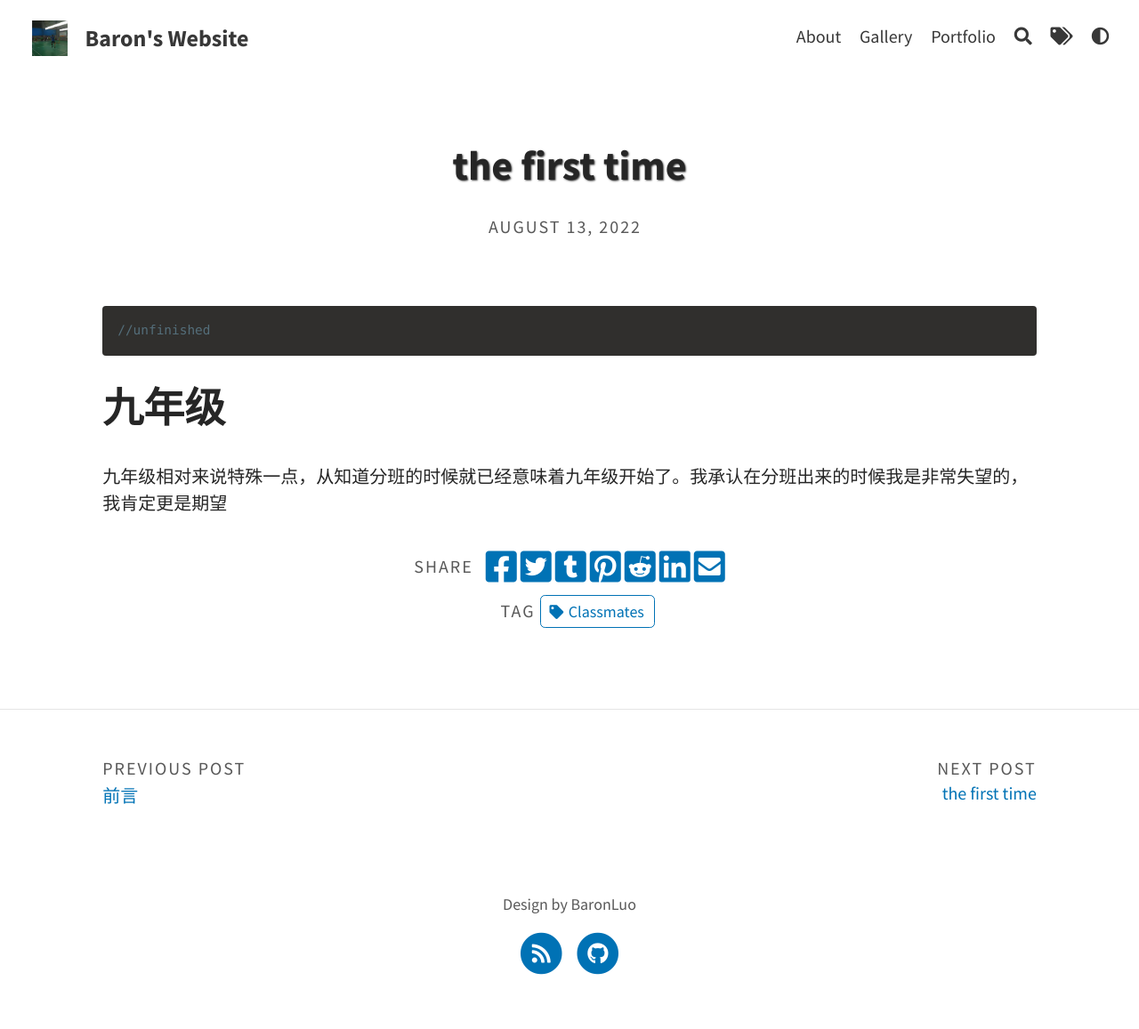
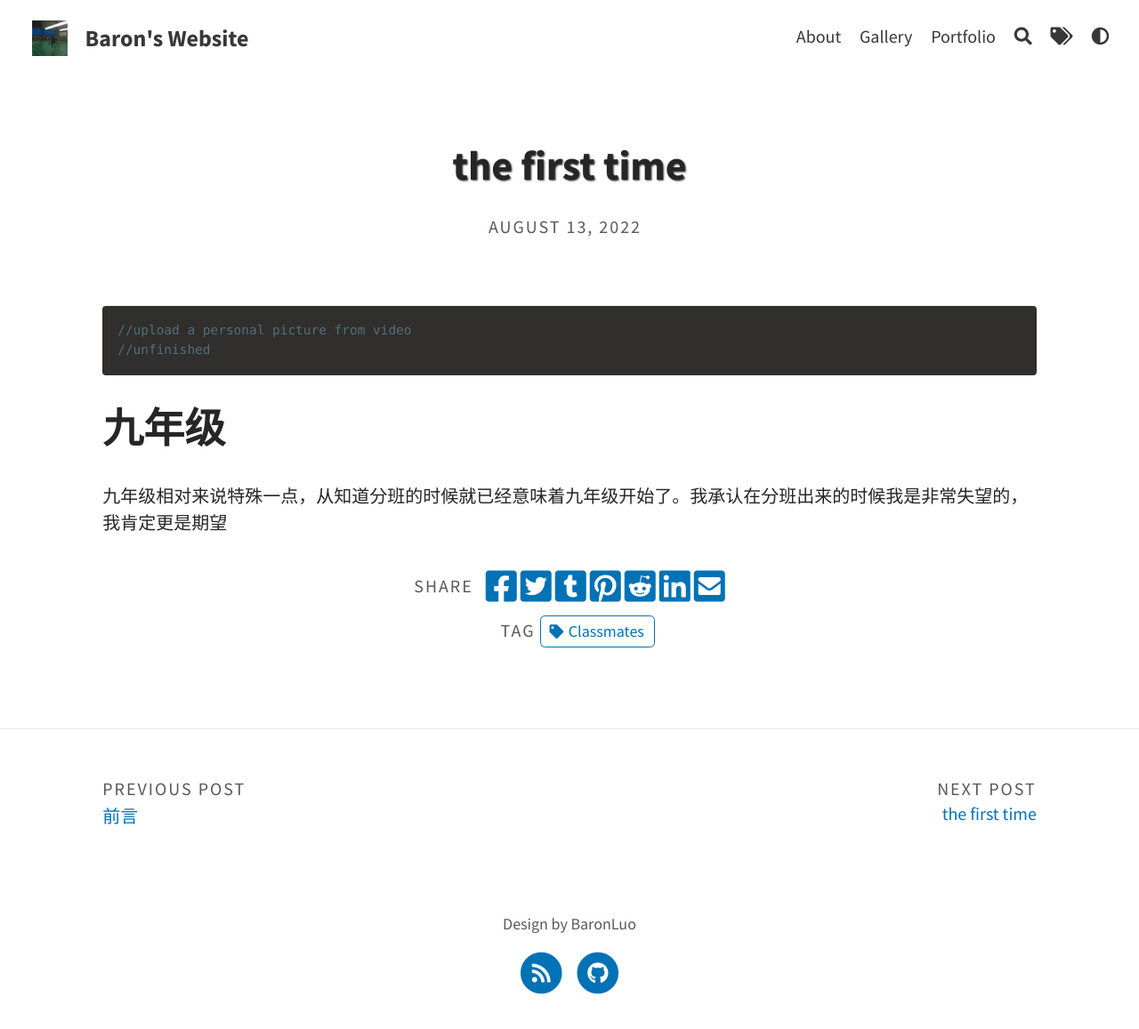
Before and after one commit to BaronLuo2/baronluo2.github.io, a Jekyll site: the page built from _portfolio/grade-9.md, in a window 1280 px wide. Shown: the whole page at 89% size. Built offline with Jekyll 4.4.1, drawn with Linux system fonts in a browser that asks for light colours; before the commit the page ends 1134 px from its top, so only the background shows below that.

Commit message:
fixed mistake

````diff
--- a/_portfolio/grade-9.md
+++ b/_portfolio/grade-9.md
@@ -3,9 +3,11 @@
 title: "the first time"
 author: BaronLuo
 tags: Classmates
-img: //upload a personal picture from video
+img:
 ---
+
 ```c++
+//upload a personal picture from video
 //unfinished
 ```
 
````
